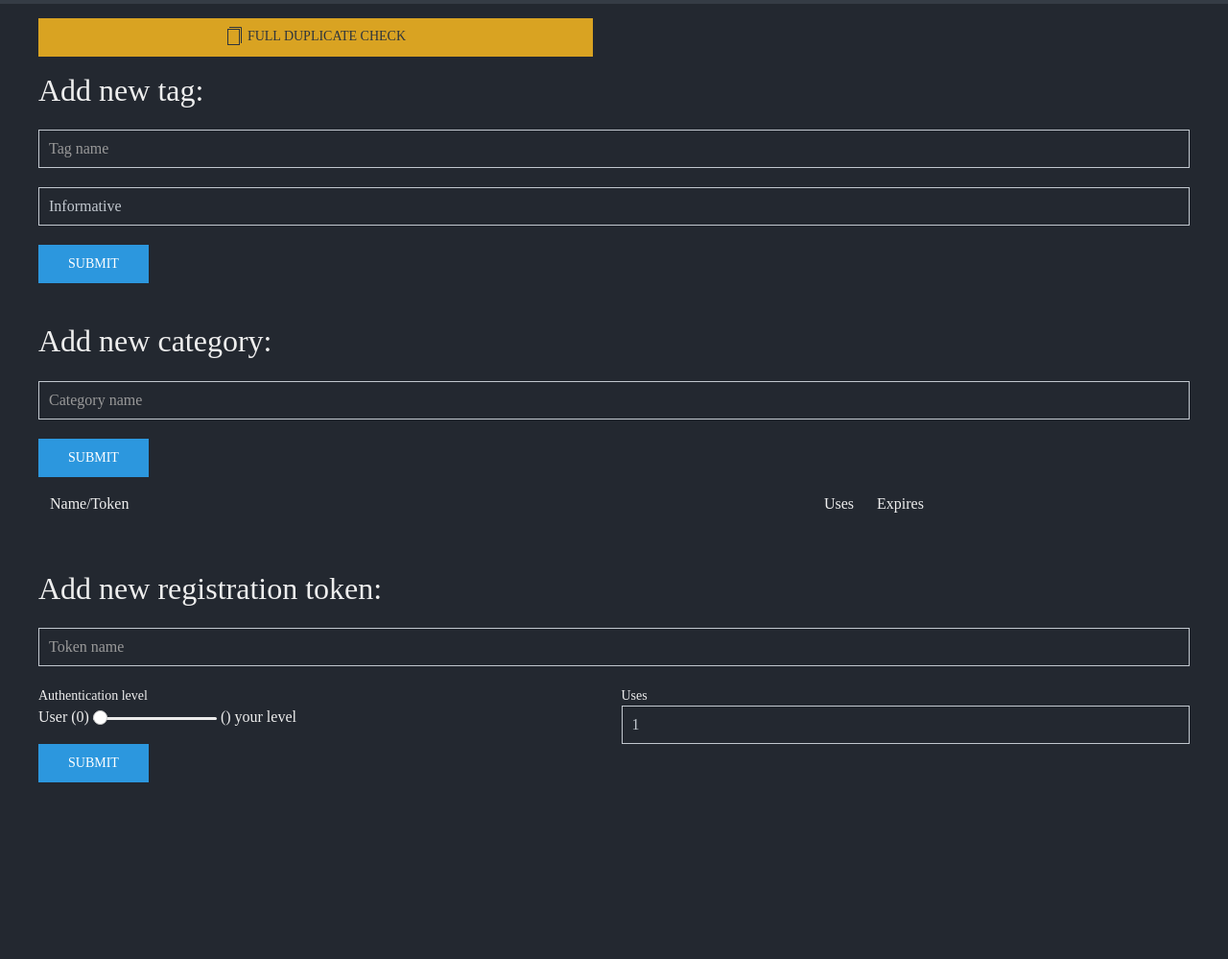
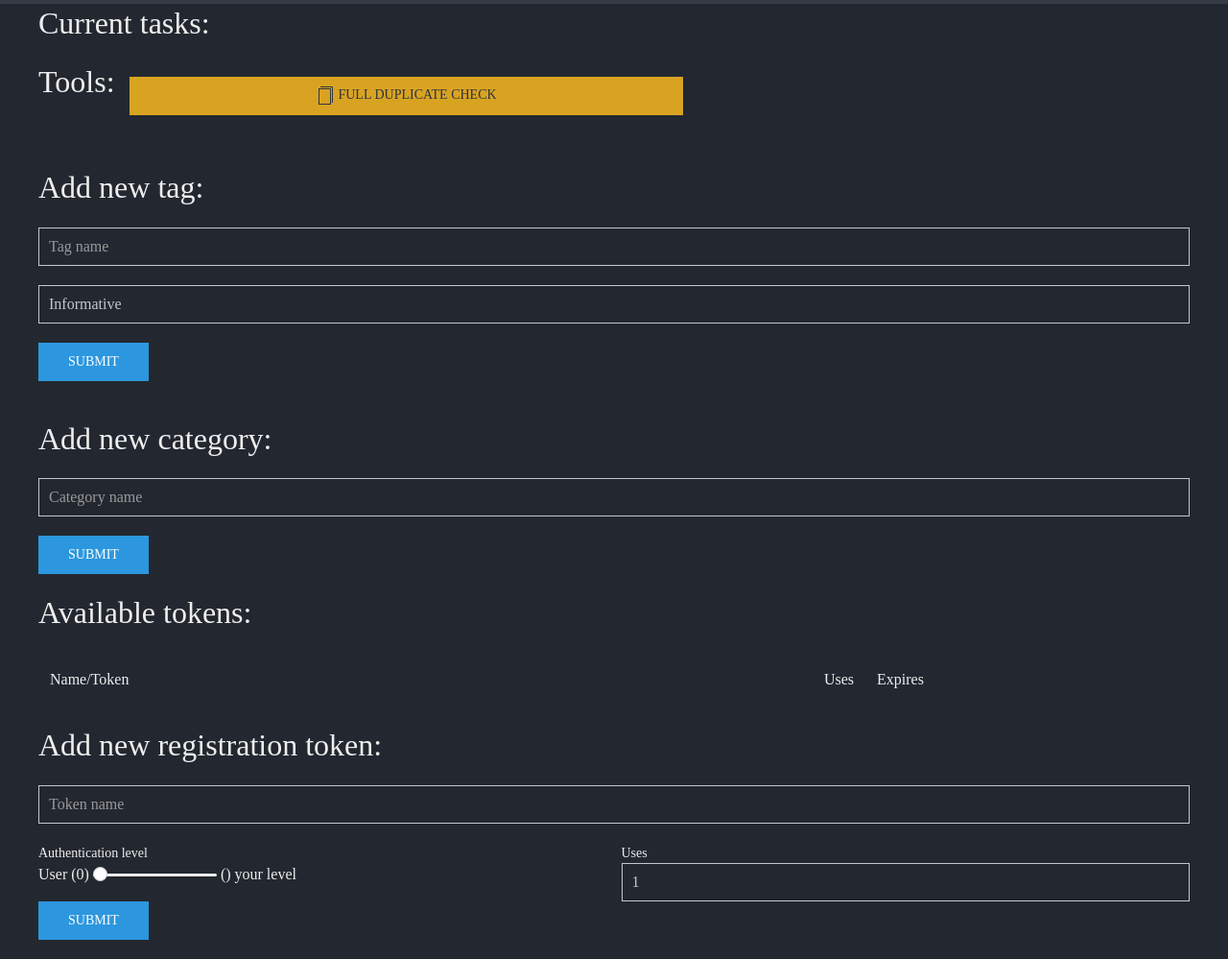
Before and after one commit to NiclasEriksen/posterity, a Flask app: template app/serve/templates/dashboard.html in a window 1280 px wide. Shown: the part 96-1095 px from the top of the page at 96% size. Before the commit the page ends 911 px from the top, so only its background shows below. Run offline with Flask 2, Linux system fonts and the light colour scheme; the template is opened without the code that fills it, so the values that code supplies are empty; parts of the project's set-up code (start-up, migrations or seed data) failed here and were passed over; some libraries are stand-ins or nearby versions.

Commit message:
Dashboard progress.

```diff
--- a/app/serve/templates/dashboard.html
+++ b/app/serve/templates/dashboard.html
@@ -14,14 +14,17 @@
 </section>
 <section class="uk-section uk-section-default uk-section-small uk-padding-remove-vertical">
     <div class="uk-container uk-margin-bottom">
+        <div class="uk-container uk-margin">
+            <h2>Current tasks:</h2>
+        </div>
         <div class="uk-grid uk-grid-small">
+            <h2>Tools:</h2>
             <div class="uk-width-1-1 uk-width-1-2@m uk-padding-small">
                 <a class="uk-input uk-button uk-button-warning" href="/check_all_duplicates">
                     <span uk-icon="icon: copy"></span> Full duplicate check
                 </a>
             </div>
         </div>
-        <div class="uk-container uk-width-1-1 uk-height-1-1">
         <h2>Add new tag:</h2>
         <form class="uk-form" method="POST" id="add_tag_form" action="/add_tag">
             <fieldset class="uk-fieldset">
@@ -50,7 +53,8 @@
                 <input type="hidden" id="return_url_category" name="return_url" value="/dashboard">
             </fieldset>
         </form>
-        <div class="container">
+        <div class="uk-container uk-margin">
+            <h2>Available tokens:</h2>
             <table class="uk-table">
                 <thead>
                     <tr>
@@ -79,6 +83,7 @@
                 </tbody>
             </table>
         </div>
+        <div class="uk-container uk-margin">
             <h2>Add new registration token:</h2>
             <form class="uk-form" method="POST" id="add_token_form" action="/dashboard/create_token">
                 <div class="uk-margin">
@@ -96,9 +101,10 @@
                 </div>
                 <button class="uk-button uk-button-primary" type="submit">Submit</button>
             </form>
+        </div>
         {% if other_users|length %}
         <div class="uk-grid-small" uk-grid>
-            <div class="uk-width-1-1">Other users:</div>
+            <h2 class="uk-width-1-1">Other users:</h2>
             {% for u in other_users %}
             <div class="uk-width-1-1 uk-margin-remove">
                 <span class="uk-text-meta">User:</span> {{ u.username }}
@@ -110,6 +116,5 @@
         </div>
         {% endif %}
     </div>
-    </div>
 </section>
 {% endblock %}
```
Lines whose indentation alone changed are shown as unchanged.
